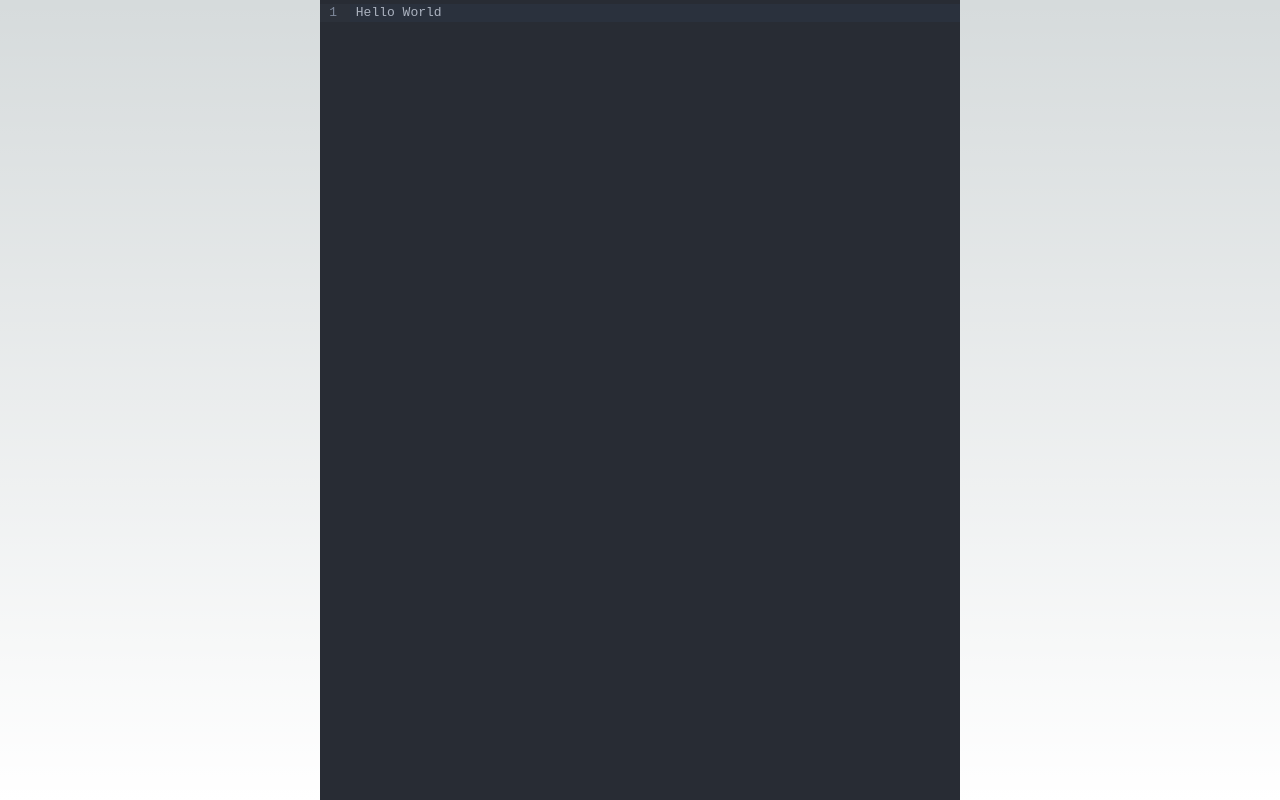
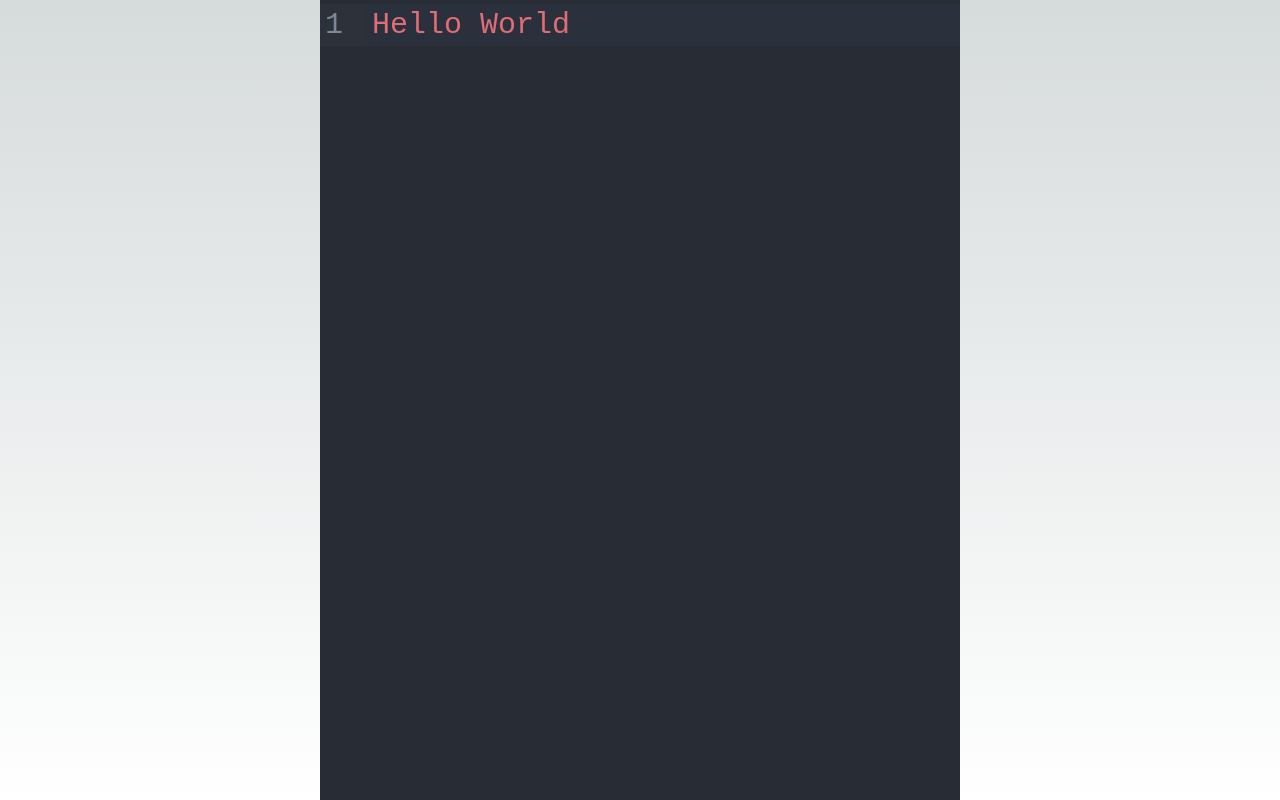
Before and after one commit to Subhampreet/stackblitz-starters-vdrvmcug, a Next.js app: page / in a window 1280 px wide. Built offline with nearby package versions, Linux system fonts and the light colour scheme.

Commit message:
Build 0.0.3 : UI Code Editor Complete

```diff
--- a/components/Editor.tsx
+++ b/components/Editor.tsx
@@ -1,10 +1,15 @@
 "use client"
 
 import CodeMirror from '@uiw/react-codemirror';
+import { javascript } from '@codemirror/lang-javascript';
 
 const Editor = () => {
     return (<div className="h-full w-6/12 relative">
-        <CodeMirror minHeight='100vh' value='Hello World' onChange={() => {}} theme={'dark'} />
+        <CodeMirror minHeight='100vh' value='Hello World' onChange={() => {}} theme={'dark'} extensions={[javascript({ jsx: true })]}
+            style={{
+                fontSize: "30px"
+            }}
+        />
     </div>)
 }
 
--- a/package.json
+++ b/package.json
@@ -9,6 +9,7 @@
     "lint": "next lint"
   },
   "dependencies": {
+    "@codemirror/lang-javascript": "^6.2.3",
     "@types/node": "20.6.2",
     "@types/react": "18.2.22",
     "@types/react-dom": "18.2.7",
```
Also changed, not shown: 1 other file (tests, documents, lock files or other folders).
